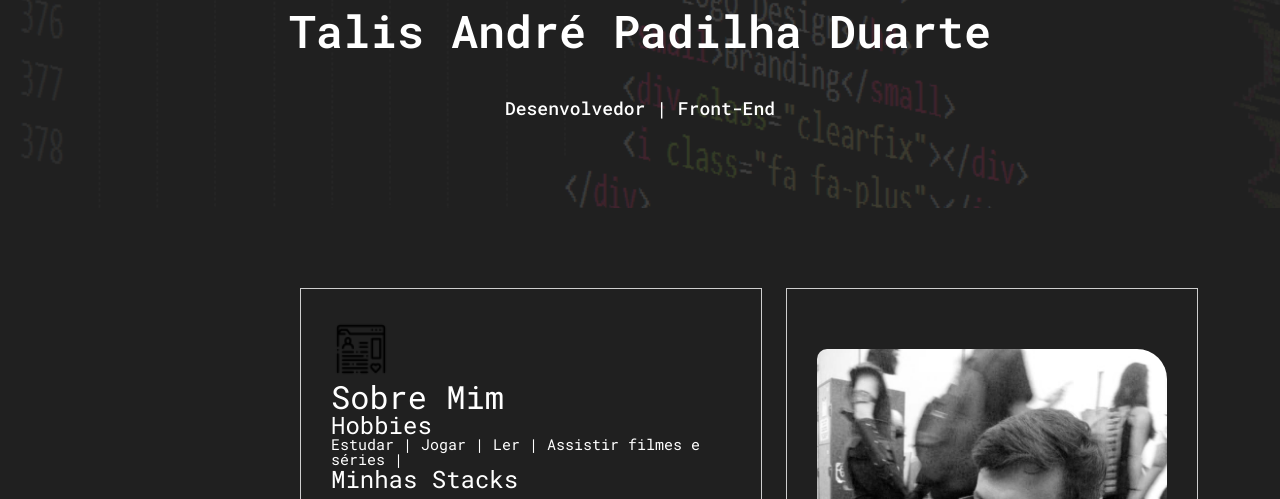
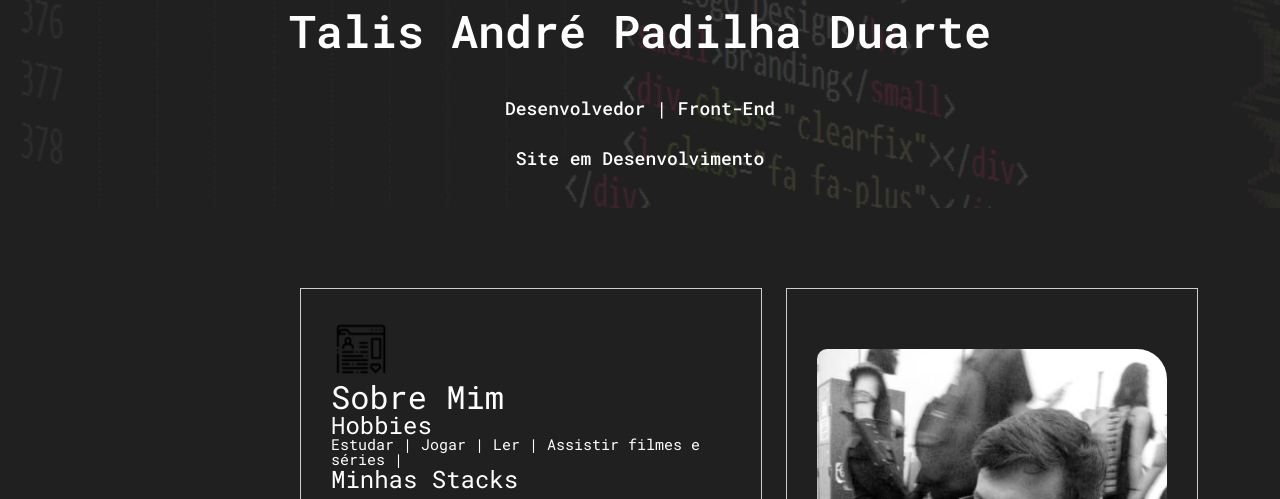
Before and after one commit to TalisDuarte007/my-curriculum, a plain HTML site: page index.html in a window 1280 px wide. Shown: the part 192-691 px from the top of the page. Drawn offline with Linux system fonts and the light colour scheme.

Commit message:
inseri um aviso de site em desenvolvimento

```diff
--- a/index.html
+++ b/index.html
@@ -17,6 +17,7 @@
         <img class="image-logo" src="img/dev.png" alt="">
         <h1 class="titulo-principal">Talis André Padilha Duarte</h1>
         <h2 class="titulo-secundario">Desenvolvedor | Front-End</h2>
+        <h2 class="titulo-secundario">Site em Desenvolvimento</h2>
     </header>
     <main>
         <section class="sobre">
```
